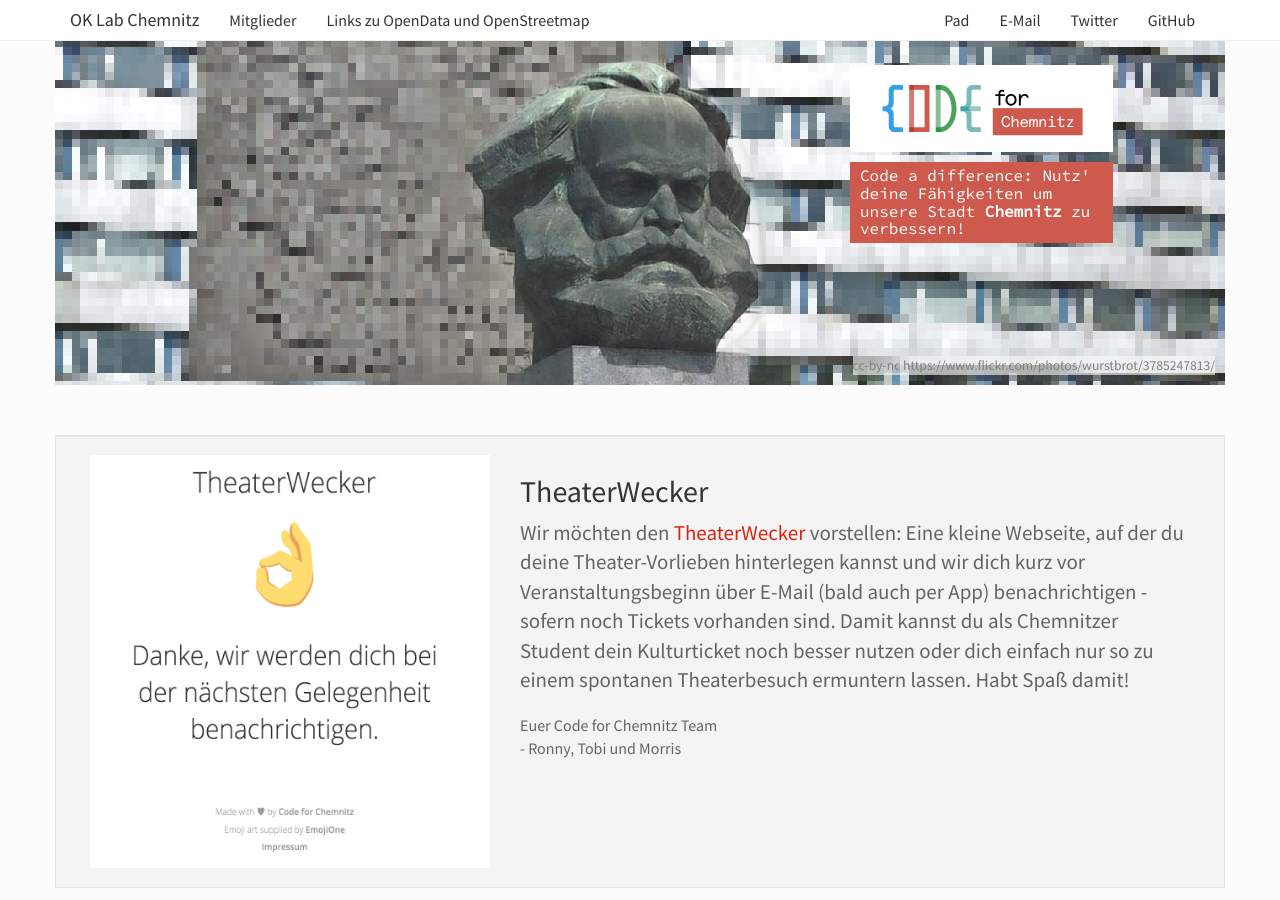
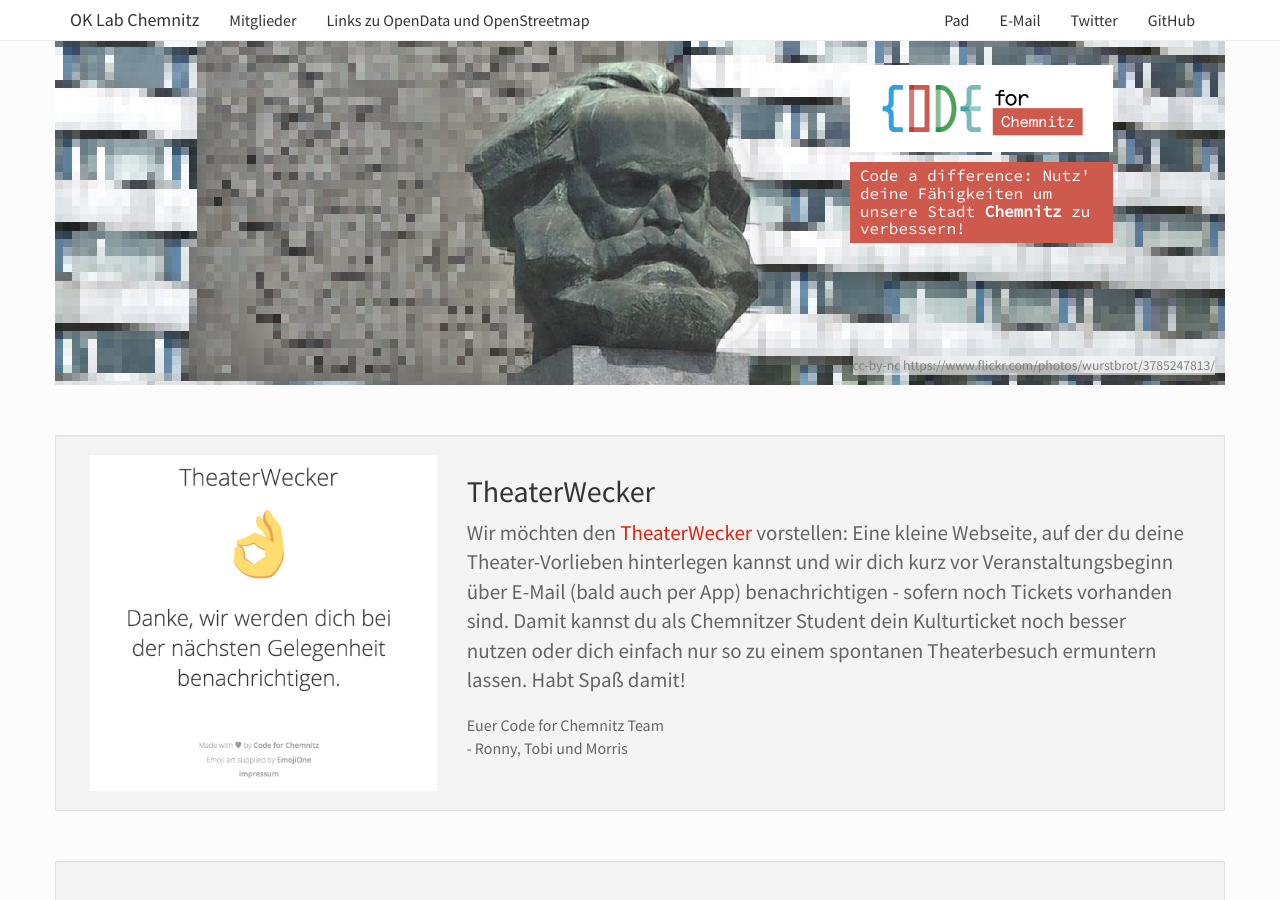
Before and after one commit to CodeforChemnitz/codeforchemnitz.github.io, a Jekyll site: the page built from index.html, in a window 1280 px wide and 900 px high. Built offline with Jekyll 4.4.1, drawn with Linux system fonts in a browser that asks for light colours.

Commit message:
fix theater wecker well

```diff
--- a/index.html
+++ b/index.html
@@ -10,16 +10,18 @@ libs:
 <div id="theaterwecker"></div>
 
 <div class="row">
-	<div class="container well" style="margin-top:30px;border-radius:0; display: flex; flex-flow: row wrap; justify-content: space-around;">
-		<img src="/images/project/theaterwecker-willkommen.png" style="width:400px; height:413px;">
-		<div style="margin-left:20px; width:calc(100% - 460px); display:inline-block;">
-		<h2>TheaterWecker</h2>
-		<p class="lead">
+	<div class="container well" style="margin-top:30px;border-radius:0;">
+		<div class="col-md-4">
+			<img src="/images/project/theaterwecker-willkommen.png" class="img-responsive">
+		</div>
+		<div class="col-md-8">
+			<h2>TheaterWecker</h2>
+			<p class="lead">
 			Wir möchten den <a href="https://theaterwecker.de">TheaterWecker</a> vorstellen: Eine kleine Webseite, auf der du deine Theater-Vorlieben hinterlegen kannst und wir dich kurz vor Veranstaltungsbeginn über E-Mail (bald auch per App) benachrichtigen - sofern noch Tickets vorhanden sind. Damit kannst du als Chemnitzer Student dein Kulturticket noch besser nutzen oder dich einfach nur so zu einem spontanen Theaterbesuch ermuntern lassen. Habt Spaß damit!
-		</p>
-		<p>
+			</p>
+			<p>
 			Euer Code for Chemnitz Team<br>- Ronny, Tobi und Morris
-		</p>
+			</p>
 		</div>
 	</div>
 </div>
```
